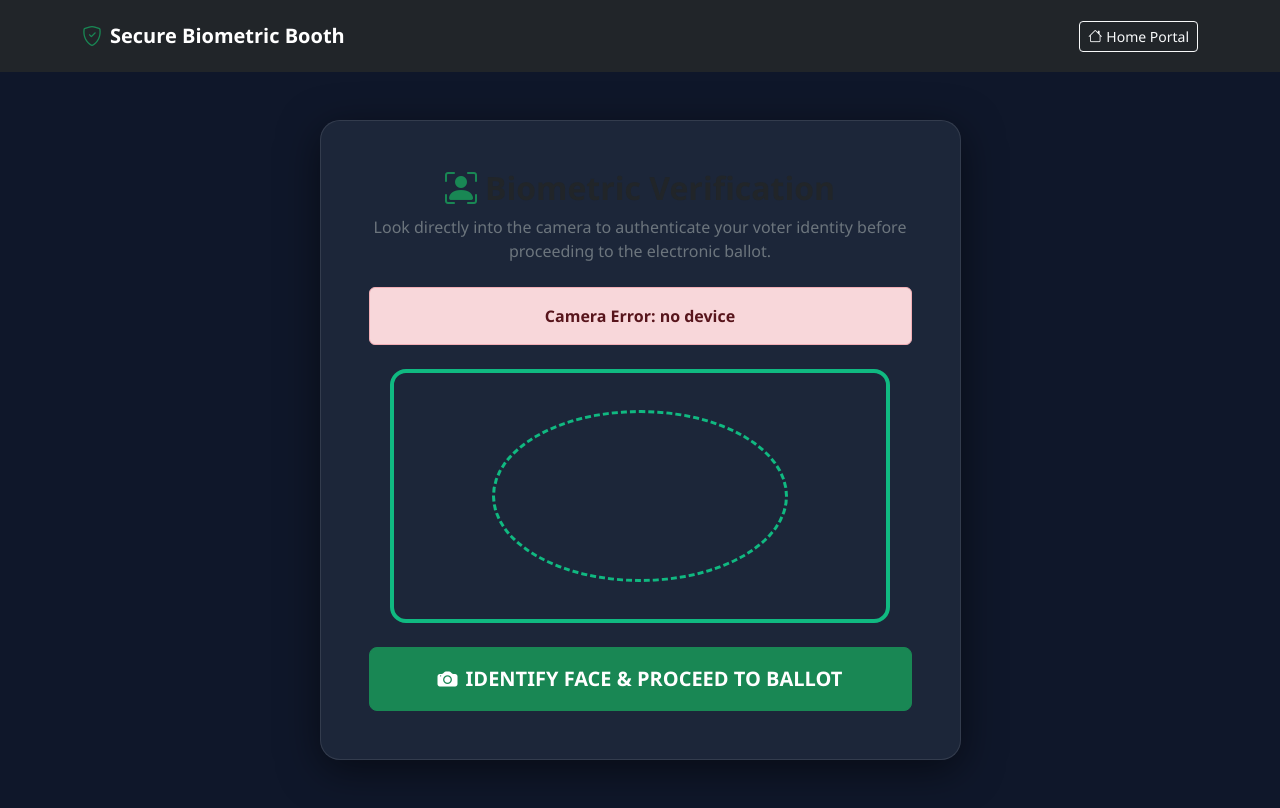
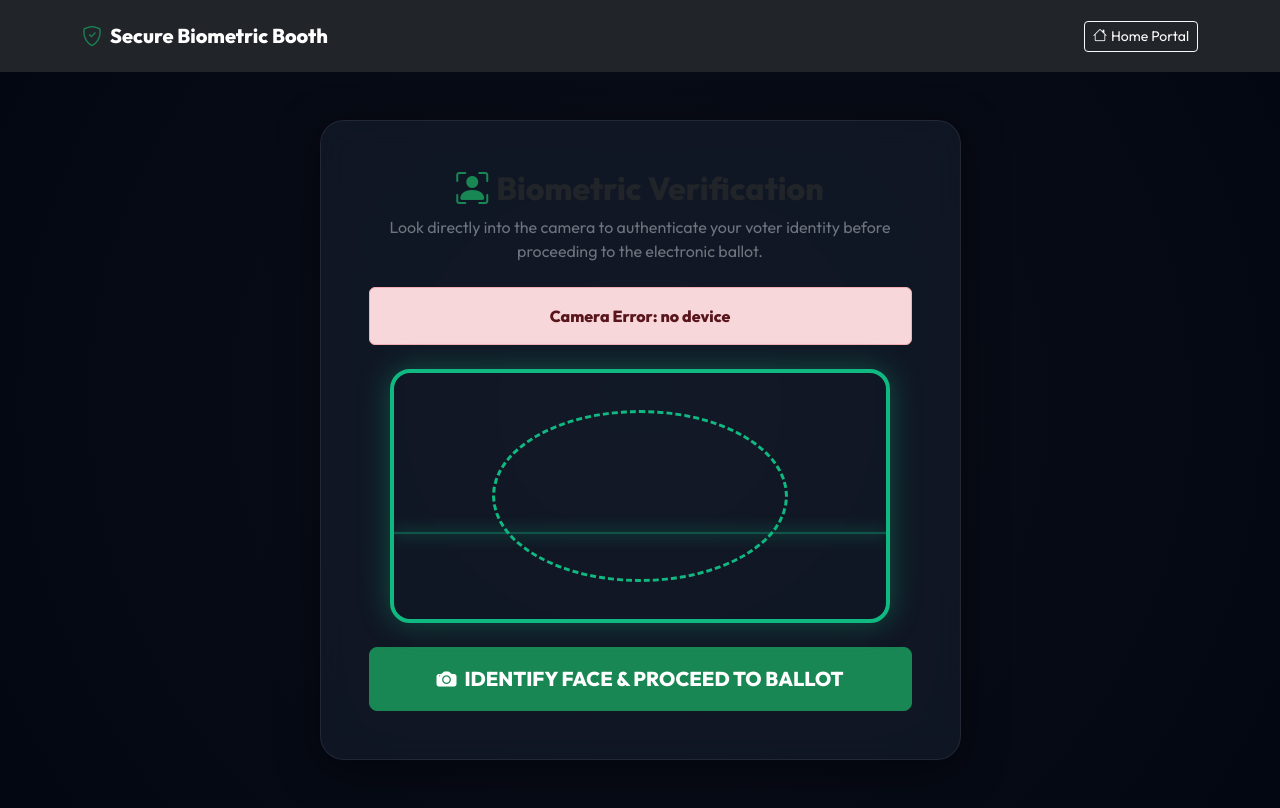
Before and after one commit to 24x01a05at-pixel/BiometricVoteProject, a Flask app: template templates/booth.html in a window 1280 px wide. Run offline with Flask 3, Linux system fonts and the light colour scheme; the template is opened without the code that fills it: most values are stand-ins (such as "Sample title", 1, 10 or a date in 2020); some libraries are stand-ins or nearby versions.

Commit message:
Inject futuristic typography, glassmorphism hovers, and animated face scanning sweeps

```diff
--- a/templates/booth.html
+++ b/templates/booth.html
@@ -6,12 +6,59 @@
     <title>Biometric Voting Booth</title>
     <link href="https://cdn.jsdelivr.net/npm/bootstrap@5.3.0/dist/css/bootstrap.min.css" rel="stylesheet">
     <link rel="stylesheet" href="https://cdn.jsdelivr.net/npm/bootstrap-icons@1.11.1/font/bootstrap-icons.css">
+    <link href="https://fonts.googleapis.com/css2?family=Outfit:wght@300;400;600;800&family=Space+Grotesk:wght@500;700&display=swap" rel="stylesheet">
     <style>
-        body { background: #0f172a; color: white; font-family: 'Segoe UI', system-ui, sans-serif; min-height: 100vh; }
-        .booth-card { background: rgba(30, 41, 59, 0.9); border: 1px solid rgba(255, 255, 255, 0.1); border-radius: 20px; box-shadow: 0 10px 40px rgba(0,0,0,0.5); }
-        .webcam-box { position: relative; width: 100%; max-width: 500px; margin: 0 auto; border-radius: 16px; overflow: hidden; border: 4px solid #10b981; }
+        body {
+            background: radial-gradient(circle at 50% 50%, #0b0f19 0%, #030712 100%);
+            color: #f3f4f6;
+            font-family: 'Outfit', sans-serif;
+            min-height: 100vh;
+        }
+        .booth-card {
+            background: rgba(30, 41, 59, 0.4);
+            border: 1px solid rgba(255, 255, 255, 0.08);
+            backdrop-filter: blur(16px);
+            -webkit-backdrop-filter: blur(16px);
+            border-radius: 24px;
+            box-shadow: 0 10px 40px rgba(0,0,0,0.5);
+        }
+        .webcam-box {
+            position: relative;
+            width: 100%;
+            max-width: 500px;
+            margin: 0 auto;
+            border-radius: 20px;
+            overflow: hidden;
+            border: 4px solid #10b981;
+            box-shadow: 0 0 30px rgba(16, 185, 129, 0.35);
+        }
         video { width: 100%; display: block; }
-        .face-frame { position: absolute; top: 15%; left: 20%; width: 60%; height: 70%; border: 3px dashed #10b981; border-radius: 50%; pointer-events: none; }
+        .face-frame {
+            position: absolute;
+            top: 15%;
+            left: 20%;
+            width: 60%;
+            height: 70%;
+            border: 3px dashed #10b981;
+            border-radius: 50%;
+            pointer-events: none;
+            z-index: 5;
+        }
+        @keyframes scanline-green {
+            0% { top: 0%; opacity: 0.8; }
+            50% { opacity: 0.4; }
+            100% { top: 100%; opacity: 0.8; }
+        }
+        .scan-bar {
+            position: absolute;
+            width: 100%;
+            height: 4px;
+            background: linear-gradient(to bottom, transparent, #10b981, transparent);
+            box-shadow: 0 0 15px #10b981;
+            animation: scanline-green 2.5s infinite linear;
+            pointer-events: none;
+            z-index: 6;
+        }
     </style>
 </head>
 <body class="d-flex flex-column justify-content-between">
@@ -41,6 +88,7 @@
                     <div class="webcam-box mb-4">
                         <video id="webcam" autoplay playsinline></video>
                         <div class="face-frame"></div>
+                        <div class="scan-bar"></div>
                     </div>
                     <canvas id="canvas" class="d-none" width="640" height="480"></canvas>
 
```
Also changed, not shown: templates/home.html (+45 -6 lines), templates/voter_reg.html (+41 -4 lines).
